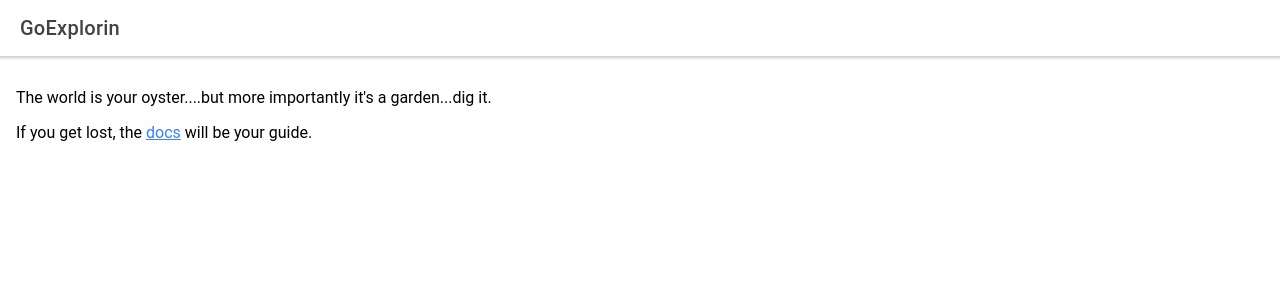
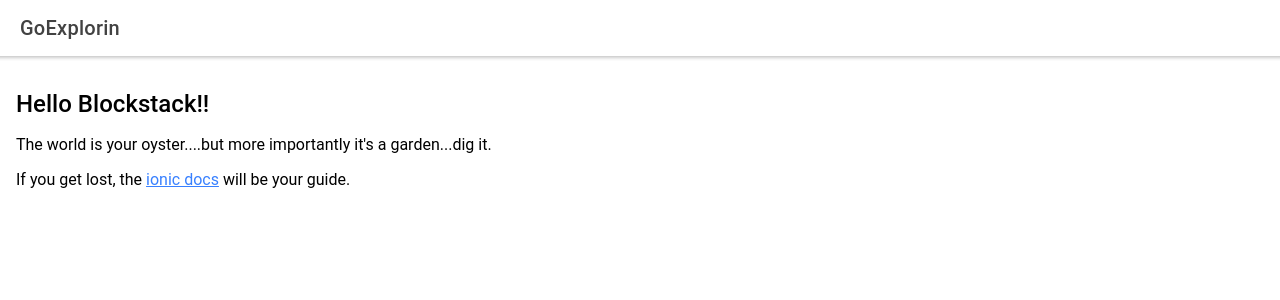
Before and after one commit to bavarianrhino/go_explorin, a React (Create React App) app: page /home in a window 1280 px wide. Shown: the top 300 px of the page. Built offline with nearby package versions, Linux system fonts and the light colour scheme.

Commit message:
changed title and headline

```diff
--- a/src/pages/Home.tsx
+++ b/src/pages/Home.tsx
@@ -10,8 +10,9 @@ const Home: React.FC = () => {
                 </IonToolbar>
             </IonHeader>
             <IonContent className="ion-padding">
+                <h2>Hello Blockstack!!</h2>
                 <p>The world is your oyster....but more importantly it's a garden...dig it.</p>
-                <p>If you get lost, the{' '}<a target="_blank" rel="noopener noreferrer" href="https://ionicframework.com/docs/">docs</a>{' '}will be your guide.</p>
+                <p>If you get lost, the{' '}<a target="_blank" rel="noopener noreferrer" href="https://ionicframework.com/docs/">ionic docs</a>{' '}will be your guide.</p>
             </IonContent>
         </IonPage>
     );
```
